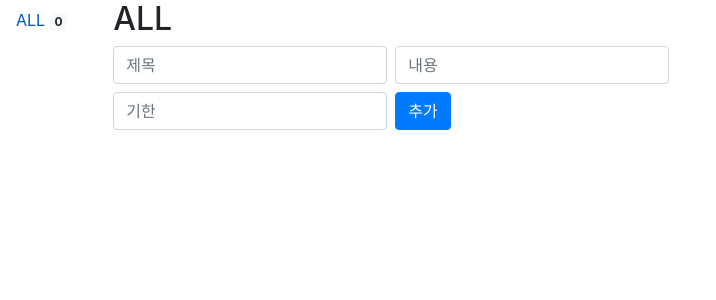
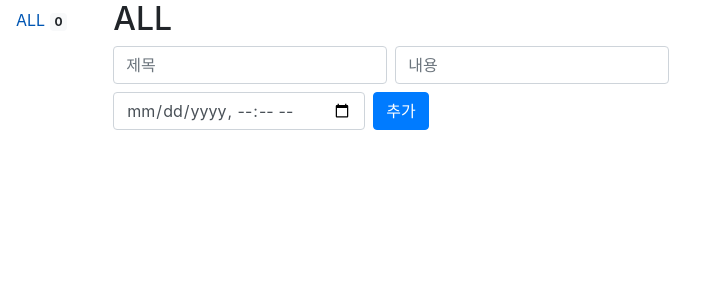
Before and after one commit to wintersalmon/todo_django, a Django app: page / in a window 1280 px wide. Shown: the top 300 px of the page, without its empty margins (0-716 px from the left). Run offline with Django 3.2, Linux system fonts and the light colour scheme; data that the repository does not hold is empty; some libraries are stand-ins or nearby versions.

Commit message:
apply datetime picker

```diff
--- a/django_app/templates/tasks/index.html
+++ b/django_app/templates/tasks/index.html
@@ -49,8 +49,10 @@
                        id="id_content">
 
                 <label class="sr-only" for="id_due_date">DueDate</label>
-                <input type="text" class="form-control mb-2 mr-sm-2" placeholder="기한" name="due_date"
-                       id="id_due_date">
+                <input class="form-control  mb-2 mr-sm-2" type="datetime-local" value=""
+                       name="due_date" id="id_due_date">
+
+
                 <button type="submit" class="btn btn-primary mb-2">추가</button>
             </form>
             <div>
@@ -123,5 +125,8 @@ $(document).ready(function(){
 
 
 
+
+
+
 </script>
 {% endblock %}
```
